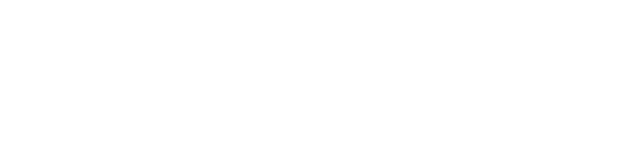
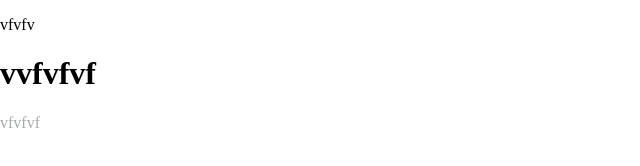
Before and after one commit to fedorovnk/master, a plain HTML site: page contact.html in a window 1280 px wide. Shown: the whole page, without its empty margins (0-640 px from the left). Drawn offline with Linux system fonts and the light colour scheme.

Commit message:
add changes
Signed-off-by: NikRussia <nfedorov@tethys.ru>

```diff
--- a/contact.html
+++ b/contact.html
@@ -4,9 +4,14 @@
     <meta charset="UTF-8">
     <meta name="viewport" content="width=device-width, initial-scale=1.0">
     <meta http-equiv="X-UA-Compatible" content="ie=edge">
+    <link rel="stylesheet" href="style.css">
     <title>contact</title>
 </head>
 <body>
-
+    <p>vfvfv</p>
+    <h1>vvfvfvf</h1>
+    <div class="col">
+        <p>vfvfvf</p>
+    </div>
 </body>
 </html>
--- a/style.css
+++ b/style.css
@@ -93,3 +93,8 @@
 	text-align: center;
 	padding-top: 70px;
 }
+.col{
+	color: #A7AAAB;
+	text-align: justify;
+	margin: 0px;
+}
```
